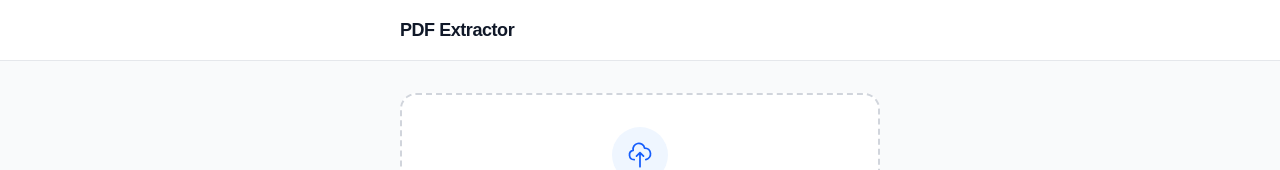
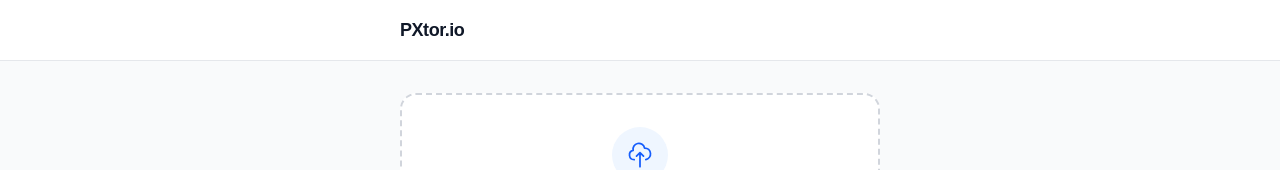
Before and after one commit to nathankuipa25/pxtor, a Next.js app: page / in a window 1280 px wide. Shown: the top 170 px of the page. Built offline with nearby package versions, Linux system fonts and the light colour scheme.

Commit message:
rename the header

```diff
--- a/app/page.tsx
+++ b/app/page.tsx
@@ -92,7 +92,7 @@
       {/* Header */}
       <header className="bg-white border-b border-gray-200 sticky top-0 z-10">
         <div className="max-w-lg mx-auto px-4 py-4 flex items-center justify-between">
-          <h1 className="text-lg font-semibold tracking-tight">PDF Extractor</h1>
+          <h1 className="text-lg font-semibold tracking-tight">PXtor.io</h1>
           {result && (
             <button
               onClick={reset}
```
